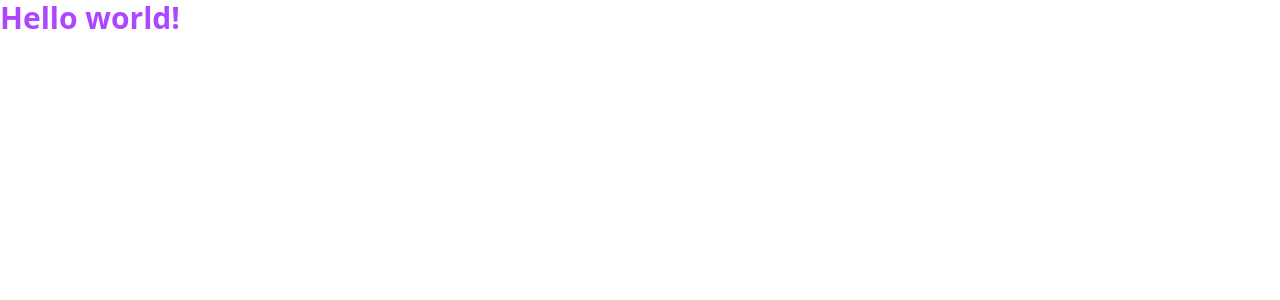
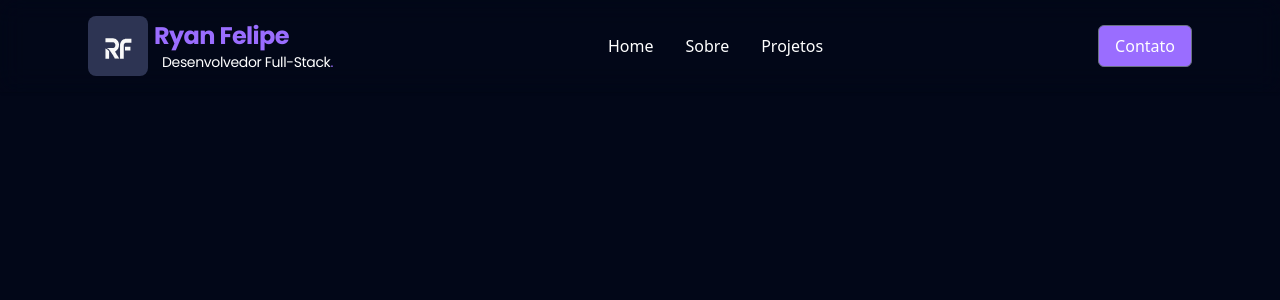
Before and after one commit to ryanfelipedev/portfolio-ryanfelipedev, a React (Vite) app: page / in a window 1280 px wide. Shown: the top 300 px of the page. Built offline with nearby package versions, Linux system fonts and the light colour scheme.

Commit message:
Estilizando o Header

```diff
--- a/index.html
+++ b/index.html
@@ -2,7 +2,7 @@
 <html lang="en">
   <head>
     <meta charset="UTF-8" />
-    <link rel="icon" type="image/svg+xml" href="/vite.svg" />
+    <link rel="icon" type="image/svg+xml" href="/src/assets/icons/ryan-logo1.svg" />
     <meta name="viewport" content="width=device-width, initial-scale=1.0" />
     <title>Meu Portfólio</title>
   </head>
--- a/src/App.jsx
+++ b/src/App.jsx
@@ -1,10 +1,9 @@
 import React from "react";
+import Header from "./components/Headers";
 
 const App = () => {
   return (
-    <h1 class="text-3xl font-bold text-purple-500">
-       Hello world!
-    </h1>
+      <Header/>
   )
 }
 
--- /dev/null
+++ b/src/components/Headers.jsx
@@ -0,0 +1,57 @@
+import Logo from "../assets/icons/ryan-logo1.svg"
+
+export default function Header() {
+  return (
+    <header className="fixed top-0 left-0 w-full z-50 bg-transparent backdrop-blur-md shadow-sm">
+      <nav className="max-w-6xl mx-auto px-6 py-4 flex items-center justify-between">
+        {/* LOGO / NOME */}
+        <div className="flex items-center gap-1.5">
+            <img
+                src={Logo}
+                alt="Ryan Logo"
+                className="w-15 h-15 rounded-lg"
+            />
+
+            {/* Font Poppins */}
+            <link
+            href="https://fonts.googleapis.com/css2?family=Poppins:wght@300;400;500;600;700&display=swap"
+            rel="stylesheet"
+            />
+
+            <h1 className="text-2xl font-bold tracking-tight text-[#9A6DFF] cursor-pointer font-[Poppins]">
+
+                <span className="block">Ryan Felipe</span>
+
+                <span className="block text-white text-sm font-normal ml-2 tracking-tight">
+                    Desenvolvedor Full-Stack<span className="text-[#9A6DFF]">.</span>
+                </span>
+            </h1>
+
+        </div>
+
+
+        {/* MENU (desktop) */}
+        <ul className="hidden md:flex items-center gap-8 text-white font-medium">
+          <li className="hover:text-[#9A6DFF] transition cursor-pointer">Home</li>
+          <li className="hover:text-[#9A6DFF] transition cursor-pointer">Sobre</li>
+          <li className="hover:text-[#9A6DFF] transition cursor-pointer">Projetos</li>
+        </ul>
+
+        {/* BOTÃO */}
+        <a
+          href="#contato"
+          className="hidden md:inline-block bg-[#9A6DFF] text-white px-4 py-2 rounded-md transition border border-solid border-gray-500"
+        >
+          Contato
+        </a>
+
+        {/* MENU MOBILE */}
+        <div className="md:hidden">
+          <button className="text-3xl text-black-700 hover:text-blue-600 transition">
+            ☰
+          </button>
+        </div>
+      </nav>
+    </header>
+  );
+}
--- a/src/index.css
+++ b/src/index.css
@@ -1 +1,5 @@
 @import "tailwindcss";
+
+body{
+    background-color: #020718;
+}
```
Also changed, not shown: src/assets/icons/ryan-logo1.svg (added).
